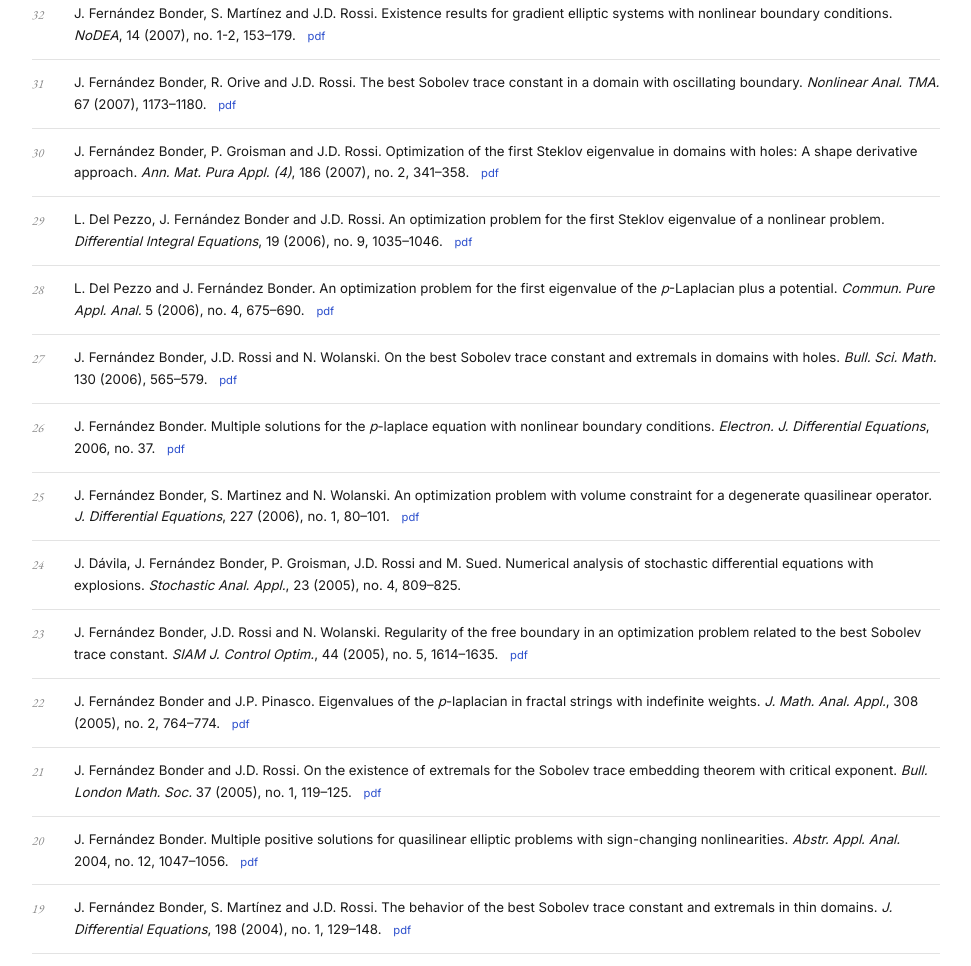
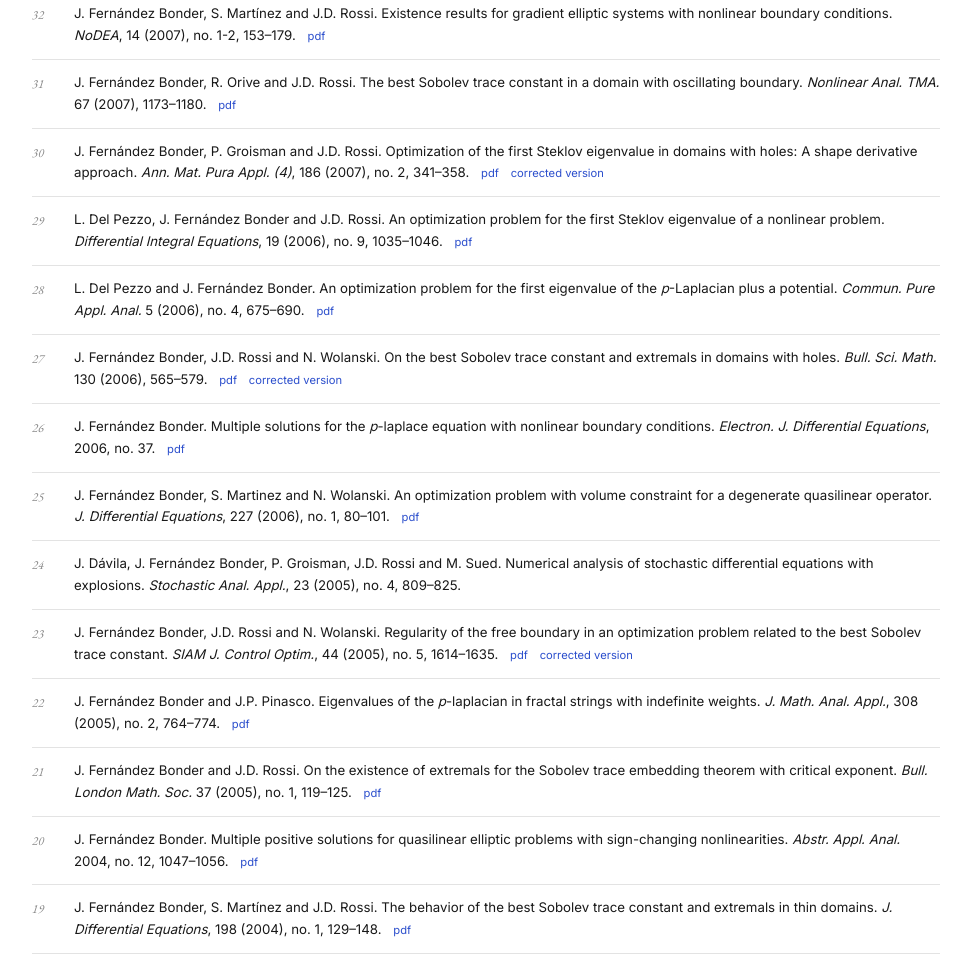
Before and after one commit to jfbonder/jfbonder.github.io, a plain HTML site: page publications.html in a window 1280 px wide. Shown: the part 4986-5952 px from the top of the page, without its empty margins (240-1211 px from the left). Drawn offline with nearby package versions, Linux system fonts and the light colour scheme.

Commit message:
Add corrected versions of three papers (Bull. Sci. Math., SICON, Annali)

```diff
--- a/publications.html
+++ b/publications.html
@@ -347,14 +347,14 @@
         <li class="pub-item"><span class="pub-num">33</span><span class="pub-body">J. Fernández Bonder, R. Orive and J.D. Rossi. The best Sobolev trace constant in domains with holes for critical or subcritical exponents. <em>ANZIAM J.</em>, 49 (2007), 213–230. <a class="pub-link" href="http://mate.dm.uba.ar/~jfbonder/papers/Homo-Final.pdf">pdf</a></span></li>
         <li class="pub-item"><span class="pub-num">32</span><span class="pub-body">J. Fernández Bonder, S. Martínez and J.D. Rossi. Existence results for gradient elliptic systems with nonlinear boundary conditions. <em>NoDEA</em>, 14 (2007), no. 1-2, 153–179. <a class="pub-link" href="http://mate.dm.uba.ar/~jfbonder/papers/martinez.pdf">pdf</a></span></li>
         <li class="pub-item"><span class="pub-num">31</span><span class="pub-body">J. Fernández Bonder, R. Orive and J.D. Rossi. The best Sobolev trace constant in a domain with oscillating boundary. <em>Nonlinear Anal. TMA.</em> 67 (2007), 1173–1180. <a class="pub-link" href="http://mate.dm.uba.ar/~jfbonder/papers/osci.pdf">pdf</a></span></li>
-        <li class="pub-item"><span class="pub-num">30</span><span class="pub-body">J. Fernández Bonder, P. Groisman and J.D. Rossi. Optimization of the first Steklov eigenvalue in domains with holes: A shape derivative approach. <em>Ann. Mat. Pura Appl. (4)</em>, 186 (2007), no. 2, 341–358. <a class="pub-link" href="http://mate.dm.uba.ar/~jfbonder/papers/aunum-final.pdf">pdf</a></span></li>
+        <li class="pub-item"><span class="pub-num">30</span><span class="pub-body">J. Fernández Bonder, P. Groisman and J.D. Rossi. Optimization of the first Steklov eigenvalue in domains with holes: A shape derivative approach. <em>Ann. Mat. Pura Appl. (4)</em>, 186 (2007), no. 2, 341–358. <a class="pub-link" href="http://mate.dm.uba.ar/~jfbonder/papers/aunum-final.pdf">pdf</a> <a class="pub-link" href="http://mate.dm.uba.ar/~jfbonder/papers/FB-G-R-revised.pdf">corrected version</a></span></li>
         <li class="pub-item"><span class="pub-num">29</span><span class="pub-body">L. Del Pezzo, J. Fernández Bonder and J.D. Rossi. An optimization problem for the first Steklov eigenvalue of a nonlinear problem. <em>Differential Integral Equations</em>, 19 (2006), no. 9, 1035–1046. <a class="pub-link" href="http://mate.dm.uba.ar/~jfbonder/papers/dpfbr21-12.pdf">pdf</a></span></li>
         <li class="pub-item"><span class="pub-num">28</span><span class="pub-body">L. Del Pezzo and J. Fernández Bonder. An optimization problem for the first eigenvalue of the <em>p</em>-Laplacian plus a potential. <em>Commun. Pure Appl. Anal.</em> 5 (2006), no. 4, 675–690. <a class="pub-link" href="http://mate.dm.uba.ar/~jfbonder/papers/potencial.pdf">pdf</a></span></li>
-        <li class="pub-item"><span class="pub-num">27</span><span class="pub-body">J. Fernández Bonder, J.D. Rossi and N. Wolanski. On the best Sobolev trace constant and extremals in domains with holes. <em>Bull. Sci. Math.</em> 130 (2006), 565–579. <a class="pub-link" href="http://mate.dm.uba.ar/~jfbonder/papers/bon-ros-wol5.pdf">pdf</a></span></li>
+        <li class="pub-item"><span class="pub-num">27</span><span class="pub-body">J. Fernández Bonder, J.D. Rossi and N. Wolanski. On the best Sobolev trace constant and extremals in domains with holes. <em>Bull. Sci. Math.</em> 130 (2006), 565–579. <a class="pub-link" href="http://mate.dm.uba.ar/~jfbonder/papers/bon-ros-wol5.pdf">pdf</a> <a class="pub-link" href="http://mate.dm.uba.ar/~jfbonder/papers/FB-R-W-revised.pdf">corrected version</a></span></li>
         <li class="pub-item"><span class="pub-num">26</span><span class="pub-body">J. Fernández Bonder. Multiple solutions for the <em>p</em>-laplace equation with nonlinear boundary conditions. <em>Electron. J. Differential Equations</em>, 2006, no. 37. <a class="pub-link" href="http://mate.dm.uba.ar/~jfbonder/papers/tres-sols.pdf">pdf</a></span></li>
         <li class="pub-item"><span class="pub-num">25</span><span class="pub-body">J. Fernández Bonder, S. Martinez and N. Wolanski. An optimization problem with volume constraint for a degenerate quasilinear operator. <em>J. Differential Equations</em>, 227 (2006), no. 1, 80–101. <a class="pub-link" href="http://mate.dm.uba.ar/~jfbonder/papers/p-lap_final.pdf">pdf</a></span></li>
         <li class="pub-item"><span class="pub-num">24</span><span class="pub-body">J. Dávila, J. Fernández Bonder, P. Groisman, J.D. Rossi and M. Sued. Numerical analysis of stochastic differential equations with explosions. <em>Stochastic Anal. Appl.</em>, 23 (2005), no. 4, 809–825.</span></li>
-        <li class="pub-item"><span class="pub-num">23</span><span class="pub-body">J. Fernández Bonder, J.D. Rossi and N. Wolanski. Regularity of the free boundary in an optimization problem related to the best Sobolev trace constant. <em>SIAM J. Control Optim.</em>, 44 (2005), no. 5, 1614–1635. <a class="pub-link" href="http://mate.dm.uba.ar/~jfbonder/papers/bonder-sicon.pdf">pdf</a></span></li>
+        <li class="pub-item"><span class="pub-num">23</span><span class="pub-body">J. Fernández Bonder, J.D. Rossi and N. Wolanski. Regularity of the free boundary in an optimization problem related to the best Sobolev trace constant. <em>SIAM J. Control Optim.</em>, 44 (2005), no. 5, 1614–1635. <a class="pub-link" href="http://mate.dm.uba.ar/~jfbonder/papers/bonder-sicon.pdf">pdf</a> <a class="pub-link" href="http://mate.dm.uba.ar/~jfbonder/papers/FB-R-W2-revised.pdf">corrected version</a></span></li>
         <li class="pub-item"><span class="pub-num">22</span><span class="pub-body">J. Fernández Bonder and J.P. Pinasco. Eigenvalues of the <em>p</em>-laplacian in fractal strings with indefinite weights. <em>J. Math. Anal. Appl.</em>, 308 (2005), no. 2, 764–774. <a class="pub-link" href="http://mate.dm.uba.ar/~jfbonder/papers/bonder-pinasco.pdf">pdf</a></span></li>
         <li class="pub-item"><span class="pub-num">21</span><span class="pub-body">J. Fernández Bonder and J.D. Rossi. On the existence of extremals for the Sobolev trace embedding theorem with critical exponent. <em>Bull. London Math. Soc.</em> 37 (2005), no. 1, 119–125. <a class="pub-link" href="http://mate.dm.uba.ar/~jfbonder/papers/critico2.pdf">pdf</a></span></li>
         <li class="pub-item"><span class="pub-num">20</span><span class="pub-body">J. Fernández Bonder. Multiple positive solutions for quasilinear elliptic problems with sign-changing nonlinearities. <em>Abstr. Appl. Anal.</em> 2004, no. 12, 1047–1056. <a class="pub-link" href="http://mate.dm.uba.ar/~jfbonder/papers/sist-indef.pdf">pdf</a></span></li>
```
Also changed, not shown: index.html (+1 -1 lines).
